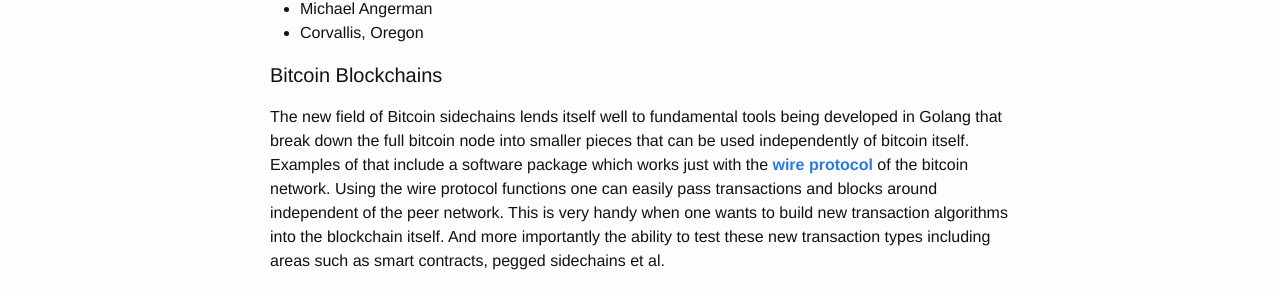
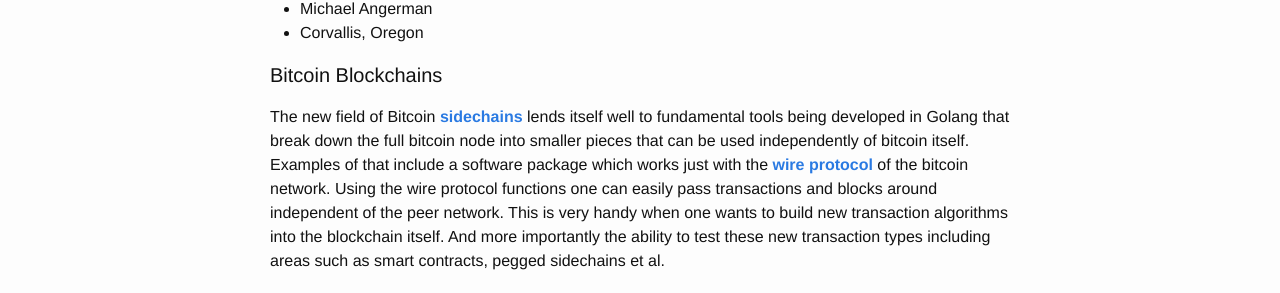
Before and after one commit to stormasm/link15, a Jekyll site: the page built from _posts/2015-06-21-mg.md, in a window 1280 px wide. Shown: the part 833-1126 px from the top of the page. Built offline with Jekyll 4.4.1, drawn with Linux system fonts in a browser that asks for light colours; Markdown is read by kramdown in place of the engine named in the settings; some of the changed lines change nothing that is shown.

Commit message:
update management cover letter

```diff
--- a/_posts/2015-06-21-mg.md
+++ b/_posts/2015-06-21-mg.md
@@ -22,7 +22,9 @@ Thanks for your time and interest.
 
 #### Bitcoin Blockchains
 
-The new field of Bitcoin sidechains lends itself well to fundamental tools being developed in Golang that break down the full bitcoin node into smaller pieces that can be used independently of bitcoin itself.  Examples of that include a software package which works just with the
+The new field of Bitcoin
+**[sidechains](http://avc.com/2014/10/sidechains/)**
+lends itself well to fundamental tools being developed in Golang that break down the full bitcoin node into smaller pieces that can be used independently of bitcoin itself.  Examples of that include a software package which works just with the
 **[wire protocol](https://github.com/btcsuite/btcd/tree/master/wire#wire)**
 of the bitcoin network.  Using the wire protocol functions one can easily pass transactions and blocks around independent of the peer network.  This is very handy when one wants to build new transaction algorithms into the blockchain itself.  And more importantly the ability to test these new transaction types including areas such as smart contracts, pegged sidechains et al.
 
```
